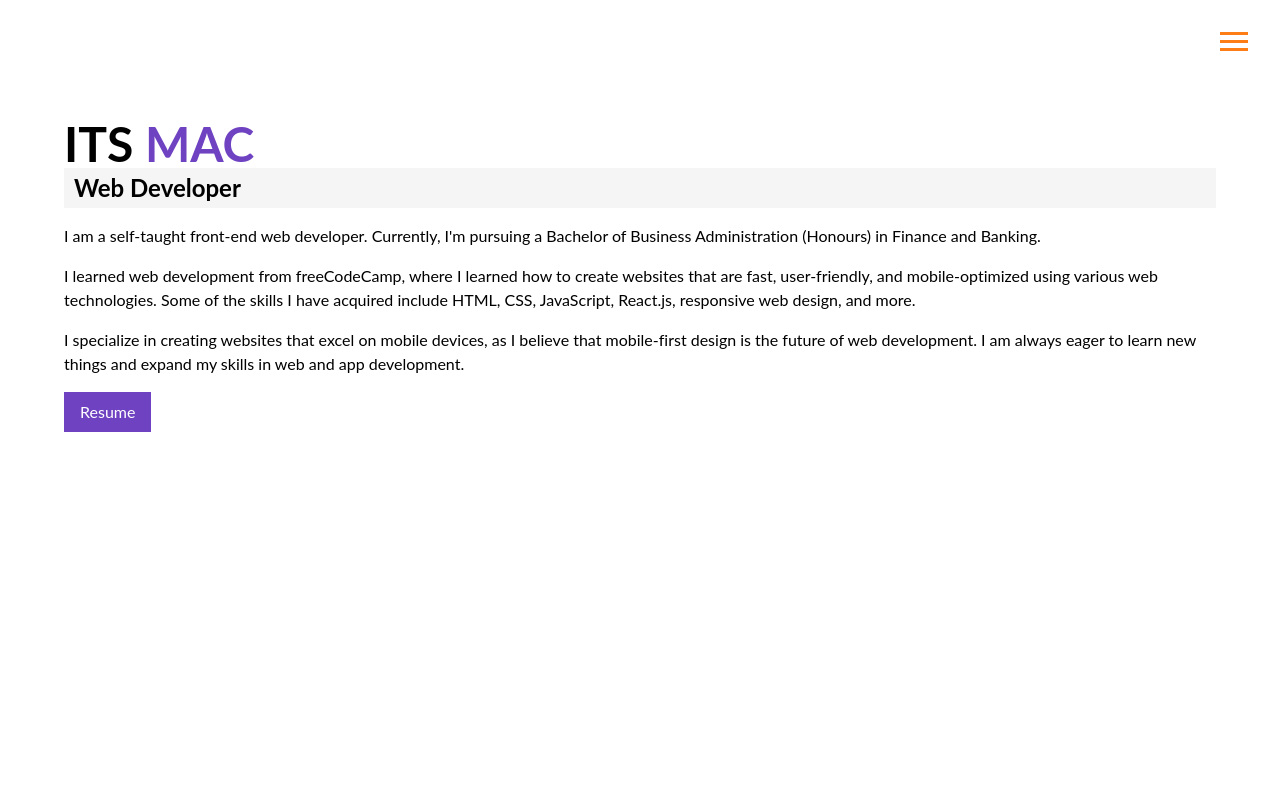
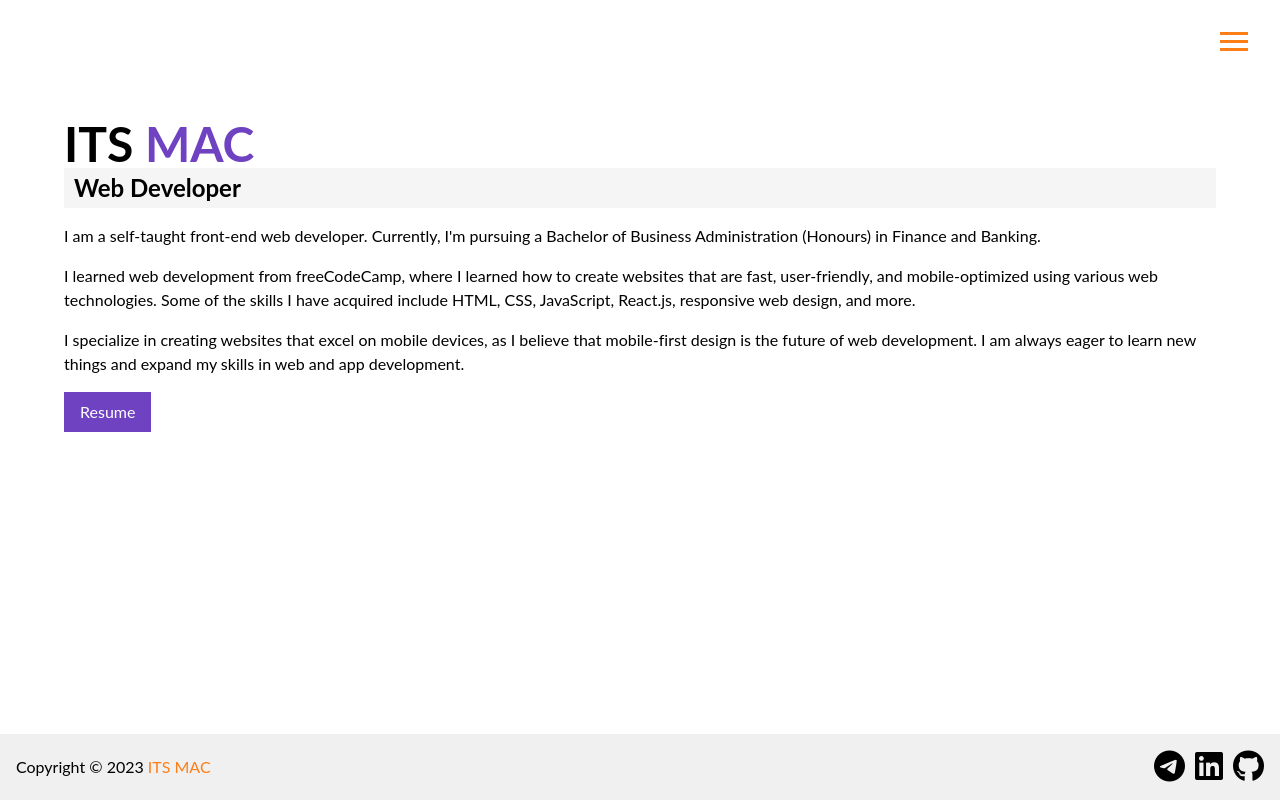
Before and after one commit to itsmacr8/personal-website, a website built with Vite: page index.html in a window 1280 px wide. Built offline with nearby package versions, Linux system fonts and the light colour scheme.

Commit message:
Add footer.

```diff
--- a/index.html
+++ b/index.html
@@ -38,6 +38,14 @@
 			<a class="btn" href="">Resume</a>
 		</div>
 	</main>
+	<footer class="footer">
+		<p>Copyright &copy; <script>document.write(new Date().getFullYear())</script> <a class="developer-link" href="https://itsmac.netlify.app/">its mac</a></p>
+		<ul class="social">
+			<li><a class="social__icon" href="https://t.me/itsmacr8/"><i class="fab fa-telegram fa-2x"></i></a></li>
+			<li><a class="social__icon" href="https://www.linkedin.com/in/itsmacr8/"><i class="fab fa-linkedin fa-2x"></i></a></li>
+			<li><a class="social__icon" href="https://github.com/itsmacr8"><i class="fab fa-github fa-2x"></i></a></li>
+		</ul>
+    </footer>
 	<script type="module" src="/src/main.ts"></script>
 </body>
 
--- /dev/null
+++ b/src/sass/components/_footer.scss
@@ -0,0 +1,22 @@
+.footer {
+    padding: var(--space-3);
+    background-color: var(--grey-400);
+    display: flex;
+    justify-content: space-between;
+    align-items: center;
+}
+.developer-link {
+    @include linkStyle;
+    color: var(--secondary);
+    @include transitionEaseInOut(color);
+}
+.social{
+    @include flexWrap(var(--space-2));
+    &__icon{
+        color: var(--black);
+        @include transitionEaseInOut(color);
+        &:hover {
+            color: var(--primary-400);
+        }
+    }
+}
--- a/src/sass/layout/_grid.scss
+++ b/src/sass/layout/_grid.scss
@@ -1,4 +1,4 @@
 .page-layout {
     display: grid;
-    grid-template-rows: min-content auto;
+    grid-template-rows: min-content auto min-content;
 }
--- a/src/sass/main.scss
+++ b/src/sass/main.scss
@@ -6,5 +6,6 @@
 @import './base/typography';
 @import './base/utilities';
 @import 'components/menu';
+@import 'components/footer';
 @import 'components/button';
 @import './base/animations';
```
